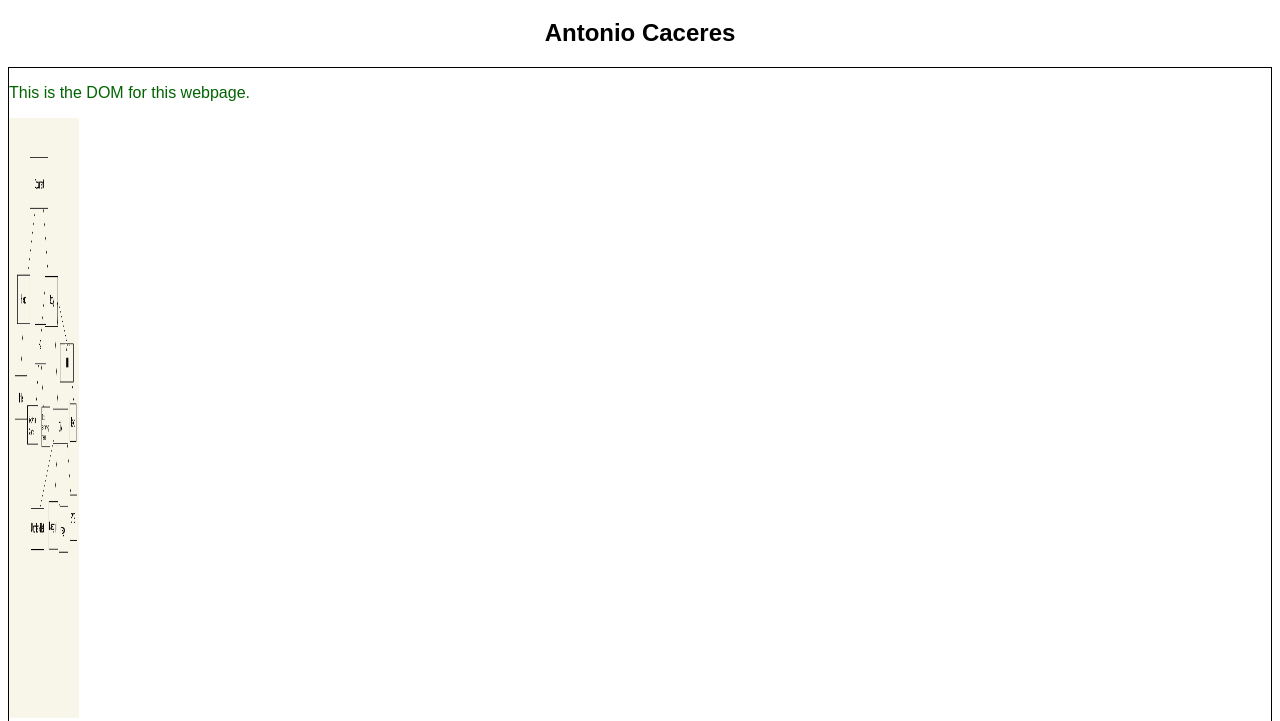
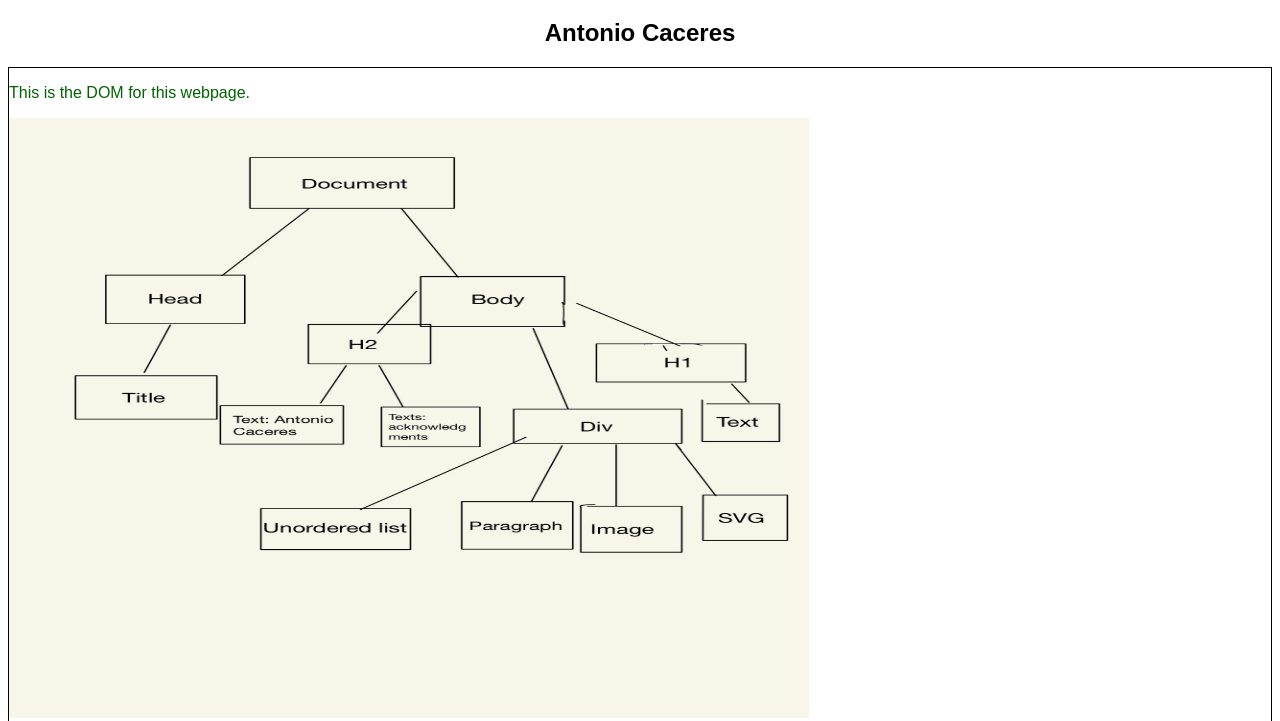
Before and after one commit to DS4200-S23-Class/ic-02-AntonioCaceres17, a plain HTML site: page index.html in a window 1280 px wide. Shown: the part 61-782 px from the top of the page. Drawn offline with Linux system fonts and the light colour scheme.

Commit message:
Update index.html

```diff
--- a/index.html
+++ b/index.html
@@ -10,7 +10,7 @@
         <h2> Antonio Caceres</h2>
         <div id="div1" class="container">
             <p id="p1">This is the DOM for this webpage.</p>
-            <img src="DOM-2.jpg" width="70." height="600">
+            <img src="DOM-2.jpg" width="800" height="600">
         </div>
         <div id="div2" class="container">
             <svg width="400" height="100">
```
